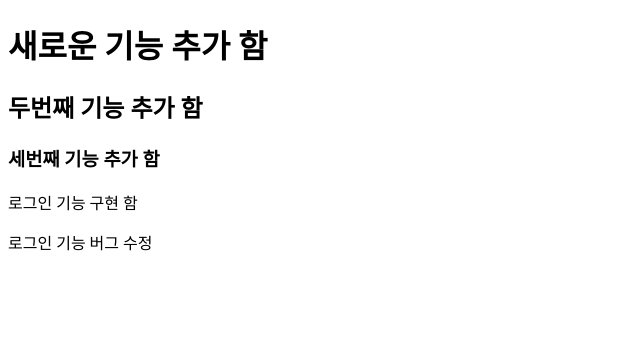
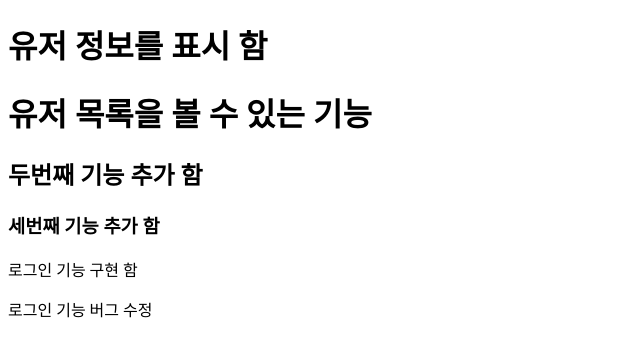
Before and after one commit to hanakorea/gittest, a plain HTML site: page index.html in a window 1280 px wide. Shown: the whole page, without its empty margins (0-640 px from the left). Drawn offline with Linux system fonts and the light colour scheme.

Commit message:
유저기능 구현 완료

```diff
--- a/index.html
+++ b/index.html
@@ -6,7 +6,8 @@
   <title>Document</title>
 </head>
 <body>
-  <h1>새로운 기능 추가 함</h1>
+  <h1>유저 정보를 표시 함</h1>
+  <h1>유저 목록을 볼 수 있는 기능</h1>
   <h2>두번째 기능 추가 함</h2>
   <h3>세번째 기능 추가 함</h3>
   <p>로그인 기능 구현 함</p>
```
